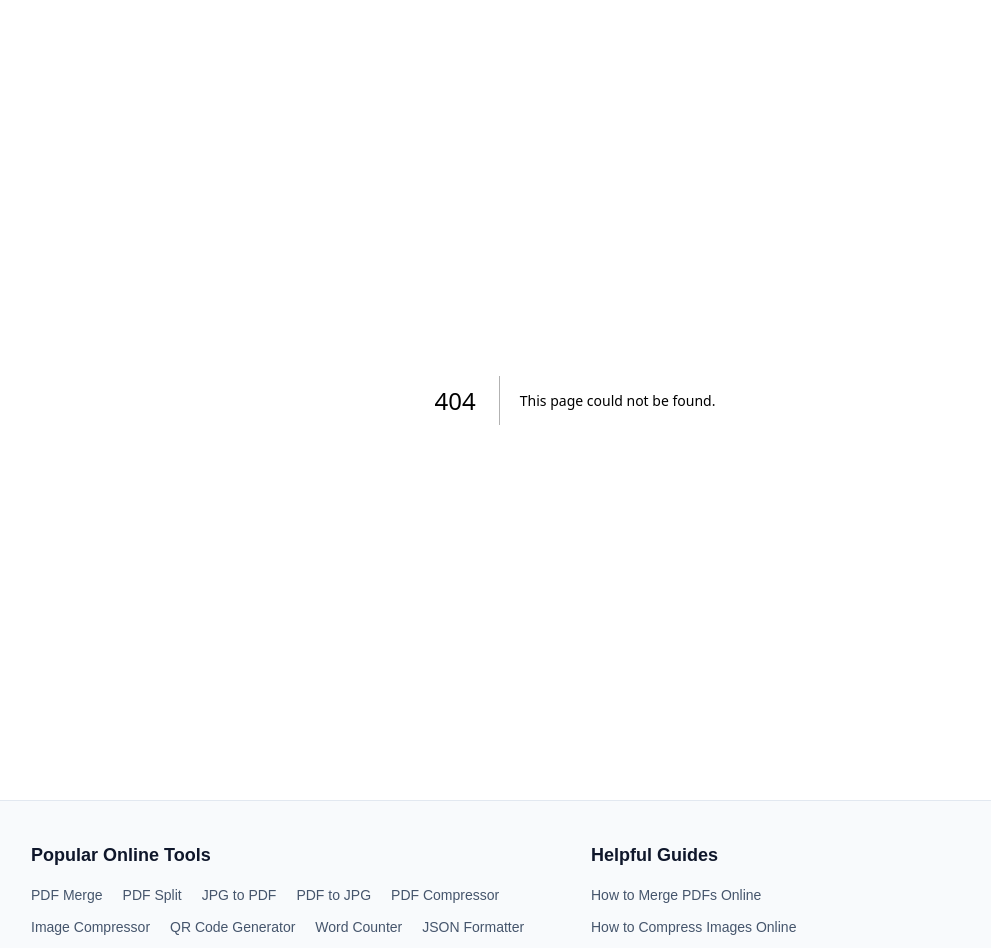
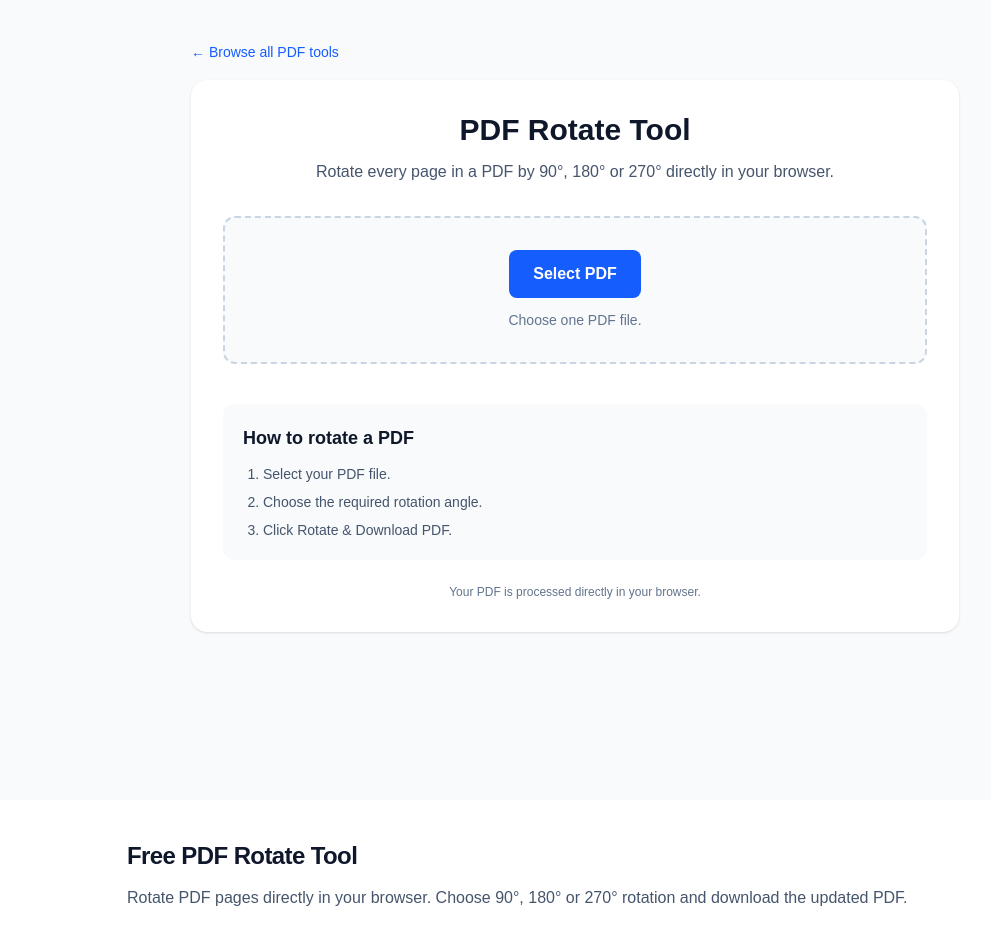
Before and after one commit to WellProSoftware/kaamkitpro, a Next.js app: page /tools/pdf-rotate in a window 1280 px wide. Before the commit this address had no page. Shown: the top 948 px of the page, without its empty margins (65-1056 px from the left). Built offline with nearby package versions, Linux system fonts and the light colour scheme.

Commit message:
Add PDF Rotate tool
* Add PDF rotate tool

* Add PDF rotate SEO content

* Add PDF rotate to PDF tools hub

```diff
--- /dev/null
+++ b/src/app/tools/pdf-rotate/layout.tsx
@@ -0,0 +1,35 @@
+import type { Metadata } from "next";
+import ToolSeoContent from "@/components/ToolSeoContent";
+
+export const metadata: Metadata = {
+  title: "PDF Rotate Tool",
+  description: "Rotate PDF pages online for free by 90, 180 or 270 degrees directly in your browser.",
+  keywords: ["PDF rotate", "rotate PDF online", "PDF page rotation", "free PDF rotator"],
+  alternates: { canonical: "https://kaamkitpro.com/tools/pdf-rotate" },
+};
+
+export default function PDFRotateLayout({ children }: Readonly<{ children: React.ReactNode }>) {
+  return (
+    <>
+      {children}
+      <ToolSeoContent
+        title="Free PDF Rotate Tool"
+        description="Rotate PDF pages directly in your browser. Choose 90°, 180° or 270° rotation and download the updated PDF."
+        howToUse={["Select the PDF.", "Choose 90°, 180° or 270° clockwise rotation.", "Click Rotate & Download PDF.", "Save the rotated PDF."]}
+        benefits={["Free browser-based PDF rotation.", "No installation required.", "PDF processing happens locally in your browser.", "Useful for incorrectly oriented scanned documents."]}
+        faq={[
+          { question: "Can I rotate a PDF online for free?", answer: "Yes. KaamKitPro lets you rotate PDF pages in your browser and download the result for free." },
+          { question: "Does the tool upload my PDF?", answer: "No. The rotation is performed directly in your browser." },
+          { question: "Can I rotate a PDF by 180 degrees?", answer: "Yes. Choose 180° from the rotation menu." },
+          { question: "Which rotation angles are supported?", answer: "The tool supports 90°, 180° and 270° clockwise rotation." },
+        ]}
+        relatedTools={[
+          { href: "/tools/pdf-merge", label: "PDF Merge" },
+          { href: "/tools/pdf-split", label: "PDF Split" },
+          { href: "/tools/pdf-compressor", label: "PDF Compressor" },
+          { href: "/tools/pdf-to-jpg", label: "PDF to JPG" },
+        ]}
+      />
+    </>
+  );
+}
--- /dev/null
+++ b/src/app/tools/pdf-rotate/page.tsx
@@ -0,0 +1,105 @@
+"use client";
+
+import { useState } from "react";
+import { PDFDocument, degrees } from "pdf-lib";
+
+export default function PDFRotatePage() {
+  const [file, setFile] = useState<File | null>(null);
+  const [angle, setAngle] = useState(90);
+  const [processing, setProcessing] = useState(false);
+  const [message, setMessage] = useState("");
+
+  const rotatePDF = async () => {
+    if (!file) {
+      setMessage("Please select a PDF file.");
+      return;
+    }
+    try {
+      setProcessing(true);
+      setMessage("");
+      const bytes = await file.arrayBuffer();
+      const pdf = await PDFDocument.load(bytes);
+      pdf.getPages().forEach((page) => {
+        page.setRotation(degrees((page.getRotation().angle + angle) % 360));
+      });
+      const output = await pdf.save();
+      const blob = new Blob([output as BlobPart], { type: "application/pdf" });
+      const url = URL.createObjectURL(blob);
+      const link = document.createElement("a");
+      link.href = url;
+      link.download = "kaamkitpro-rotated.pdf";
+      document.body.appendChild(link);
+      link.click();
+      link.remove();
+      URL.revokeObjectURL(url);
+      setMessage(`PDF rotated ${angle}° successfully.`);
+    } catch (error) {
+      console.error(error);
+      setMessage("Could not rotate the PDF. Please make sure the file is valid.");
+    } finally {
+      setProcessing(false);
+    }
+  };
+
+  return (
+    <main className="min-h-screen bg-slate-50 px-4 py-10">
+      <div className="mx-auto max-w-3xl">
+        <a href="/tools/pdf" className="text-sm font-medium text-blue-600 hover:underline">
+          ← Browse all PDF tools
+        </a>
+        <div className="mt-4 rounded-2xl bg-white p-6 shadow-sm md:p-8">
+          <div className="mb-8 text-center">
+            <h1 className="text-3xl font-bold text-slate-900">PDF Rotate Tool</h1>
+            <p className="mt-3 text-slate-600">
+              Rotate every page in a PDF by 90°, 180° or 270° directly in your browser.
+            </p>
+          </div>
+
+          <div className="rounded-xl border-2 border-dashed border-slate-300 bg-slate-50 p-8 text-center">
+            <input id="pdf-file" type="file" accept=".pdf,application/pdf" className="hidden"
+              onChange={(event) => {
+                const selected = event.target.files?.[0] || null;
+                setFile(selected);
+                setMessage("");
+                event.target.value = "";
+              }} />
+            <label htmlFor="pdf-file" className="inline-block cursor-pointer rounded-lg bg-blue-600 px-6 py-3 font-semibold text-white transition hover:bg-blue-700">
+              Select PDF
+            </label>
+            <p className="mt-3 text-sm text-slate-500">Choose one PDF file.</p>
+          </div>
+
+          {file && (
+            <div className="mt-6 rounded-xl border border-slate-200 p-5">
+              <p className="font-medium text-slate-900">{file.name}</p>
+              <p className="mt-1 text-sm text-slate-500">{(file.size / 1024 / 1024).toFixed(2)} MB</p>
+              <div className="mt-5">
+                <label htmlFor="angle" className="text-sm font-medium text-slate-700">Rotation</label>
+                <select id="angle" value={angle} onChange={(event) => setAngle(Number(event.target.value))}
+                  className="mt-2 w-full rounded-lg border border-slate-300 bg-white px-4 py-3 text-slate-900">
+                  <option value={90}>90° clockwise</option>
+                  <option value={180}>180°</option>
+                  <option value={270}>270° clockwise</option>
+                </select>
+              </div>
+              <button type="button" onClick={rotatePDF} disabled={processing}
+                className="mt-5 w-full rounded-lg bg-blue-600 px-6 py-3 font-semibold text-white hover:bg-blue-700 disabled:cursor-not-allowed disabled:opacity-50">
+                {processing ? "Rotating PDF..." : "Rotate & Download PDF"}
+              </button>
+            </div>
+          )}
+
+          {message && <div className="mt-6 rounded-lg bg-slate-100 p-4 text-center text-sm text-slate-700">{message}</div>}
+
+          <div className="mt-10 rounded-xl bg-slate-50 p-5">
+            <h2 className="text-lg font-semibold text-slate-900">How to rotate a PDF</h2>
+            <ol className="mt-3 list-decimal space-y-2 pl-5 text-sm text-slate-600">
+              <li>Select your PDF file.</li><li>Choose the required rotation angle.</li><li>Click Rotate & Download PDF.</li>
+            </ol>
+          </div>
+          <p className="mt-6 text-center text-xs text-slate-500">Your PDF is processed directly in your browser.</p>
+        </div>
+      </div>
+    </main>
+  );
+}
--- a/src/app/tools/pdf/page.tsx
+++ b/src/app/tools/pdf/page.tsx
@@ -31,6 +31,12 @@ const pdfTools = [
     title: "PDF Compressor",
     description:
       "Optimize PDF files and reduce unnecessary PDF data directly in your browser.",
+  },
+  {
+    href: "/tools/pdf-rotate",
+    title: "PDF Rotate Tool",
+    description:
+      "Rotate PDF pages by 90°, 180° or 270° directly in your browser.",
   },
 ];
 
@@ -73,7 +79,7 @@ const faqSchema = {
 export const metadata = {
   title: "Free PDF Tools Online",
   description:
-    "Use free online PDF tools to merge, split, compress and convert PDF files. Also convert JPG images to PDF and PDF pages to JPG.",
+    "Use free online PDF tools to merge, split, rotate, compress and convert PDF files. Also convert JPG images to PDF and PDF pages to JPG.",
   keywords: [
     "PDF tools",
     "free PDF tools",
```
